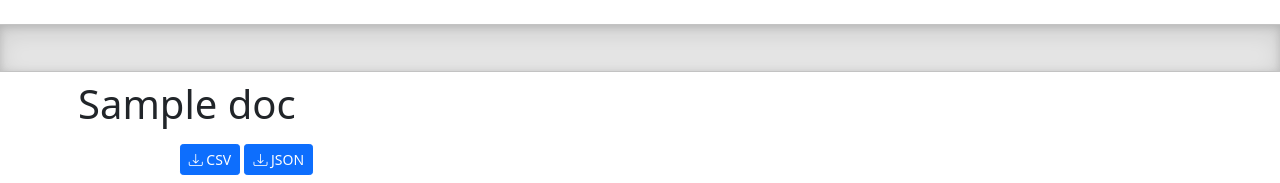
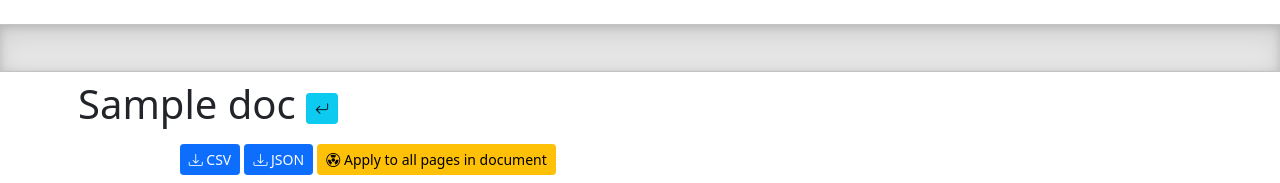
Before and after one commit to PonteIneptique/medievalto-to-tei, a Flask app: page /documents/1/table in a window 1280 px wide. Shown: the part 73-256 px from the top of the page. Run offline with Flask 2, Linux system fonts and the light colour scheme; tables that the repository leaves empty hold one stand-in row (values such as "Sample post").

Commit message:
Working app

```diff
--- a/app/parser.py
+++ b/app/parser.py
@@ -1,10 +1,13 @@
 from zipfile import ZipFile
-from typing import Iterable, IO, Dict
+from typing import Iterable, IO, Dict, TYPE_CHECKING
 import lxml.etree as ET
 import re
 from collections import defaultdict, Counter
 
-__all__ = ["page_to_tei", "parse_zip"]
+if TYPE_CHECKING:
+    from app.models import Page
+
+__all__ = ["page_to_tei", "parse_zip", "get_all_abbreviations", "apply_abbreviations"]
 
 """
 "<choice><abbr>$1</abbr><expan>$2</expan></choice>")
@@ -50,9 +53,26 @@ def page_to_tei(content: str) -> str:
     )
 
 
-def get_all_abbreviations(documents: Iterable[str]) -> Dict[str, Dict[str, int]]:
+_ABBR_DICT = Dict[str, Dict[str, int]]
+
+
+def get_all_abbreviations(documents: Iterable[str]) -> _ABBR_DICT:
     abbrs = defaultdict(Counter)
     for doc in documents:
         for abbr, orig in _re_abbr.findall(doc):
             abbrs[_re_hyph.sub("", abbr)][orig] += 1
     return abbrs
+
+
+def apply_abbreviations(pages: Iterable["Page"], abbreviations: _ABBR_DICT) -> Dict[str, _ABBR_DICT]:
+    done = defaultdict(lambda: defaultdict(Counter))
+    for page in pages:
+        for abbr, replacements in abbreviations.items():
+            if len(replacements) == 1:
+                repl = list(replacements.keys())[0]
+                regex = re.compile(rf"([\W]+)(?<!\[)({abbr})(?!\|)([\W]+)")
+                nb = regex.findall(page.page_content)
+                if nb:
+                    done[page.page_title][abbr][repl] = len(nb)
+                    page.page_content = regex.sub(rf"\g<1>[\g<2>|{repl}]\g<3>", page.page_content)
+    return done
--- a/app/routes.py
+++ b/app/routes.py
@@ -4,7 +4,7 @@ import io
 from flask import render_template, request, redirect, url_for, jsonify, Response
 from app import app, db
 from app.models import Doc, Page
-from app.parser import parse_zip, page_to_tei, get_all_abbreviations
+from app.parser import parse_zip, page_to_tei, get_all_abbreviations, apply_abbreviations
 
 
 @app.route("/")
@@ -89,3 +89,30 @@ def doc_abbr(doc_id: int):
         doc=doc,
         abbrs=abbrs
     )
+
+
+@app.route("/documents/<int:doc_id>/table/apply")
+def doc_apply_abbrs(doc_id: int):
+    doc = Doc.query.get_or_404(doc_id)
+    pages = Page.query.filter(Page.doc_id == doc.doc_id).all()
+    abbrs = get_all_abbreviations([page.page_content for page in pages])
+    modifications = apply_abbreviations(pages, abbreviations=abbrs)
+    nb_modifications = sum([
+        amount
+        for changes in modifications.values()
+        for _abbreviations in changes.values()
+        for amount in _abbreviations.values()
+    ])
+    if len(abbrs):
+        db.session.bulk_save_objects([
+            page
+            for page in pages
+            if page.page_title in modifications
+        ])
+        db.session.commit()
+    return render_template(
+        "pages/table-applied.html",
+        doc=doc,
+        modifications=modifications,
+        nb_modifications=nb_modifications
+    )
--- a/app/templates/pages/edit.html
+++ b/app/templates/pages/edit.html
@@ -1,7 +1,9 @@
 {% extends "container.html" %}
 
 {% block body %}
-<h1>Edit {{page.page_title}}</h1>
+<h1>Edit {{page.page_title}}
+    <a class="btn btn-sm btn-info" href="{{url_for('pages_all', doc_id=doc.doc_id)}}"><i class="bi bi bi-arrow-return-left"></i></a>
+</h1>
 <div class="text-muted fst-italic" style="font-size: .8rem;">
   <p>You can use the following nice shortcuts: </p>
   <ul>
--- a/app/templates/pages/table.html
+++ b/app/templates/pages/table.html
@@ -1,10 +1,14 @@
 {% extends "container.html" %}
 
 {% block body %}
-<h1>{{ doc.doc_title}}</h1>
+<h1>
+    {{ doc.doc_title}}
+    <a class="btn btn-sm btn-info" href="{{url_for('pages_all', doc_id=doc.doc_id)}}"><i class="bi bi bi-arrow-return-left"></i></a>
+</h1>
 <div class="p-2 offset-1">
     <a class="btn btn-sm btn-primary" href="{{url_for('doc_abbr', doc_id=doc.doc_id, download='csv')}}"><i class="bi bi-download"></i> CSV</a>
     <a class="btn btn-sm btn-primary" href="{{url_for('doc_abbr', doc_id=doc.doc_id, download='json')}}"><i class="bi bi-download"></i> JSON</a>
+    <a class="btn btn-sm btn-warning" href="{{url_for('doc_apply_abbrs', doc_id=doc.doc_id)}}"><i class="bi bi-radioactive"></i> Apply to all pages in document</a>
 </div>
 <table class="table table-hover">
     <thead>
```
Also changed, not shown: app/templates/pages/table-applied.html (added, +23 -0 lines).
